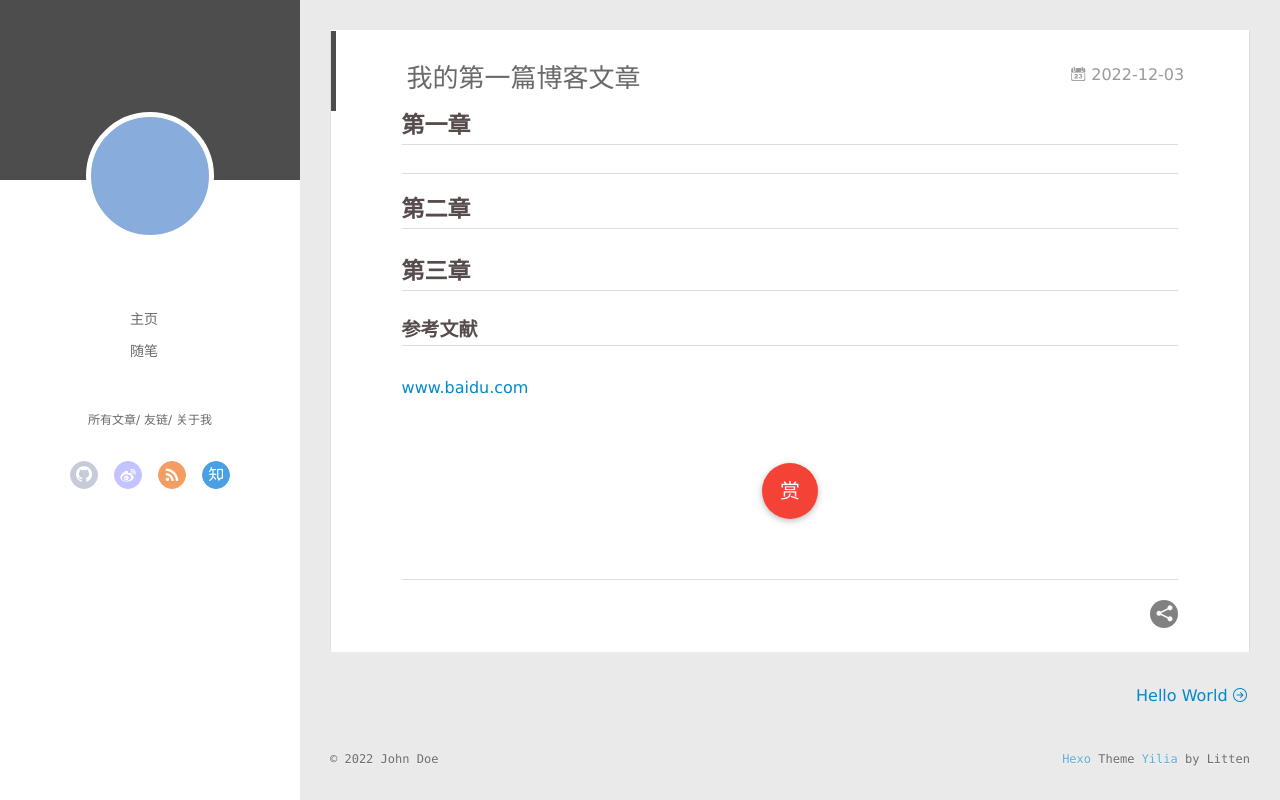
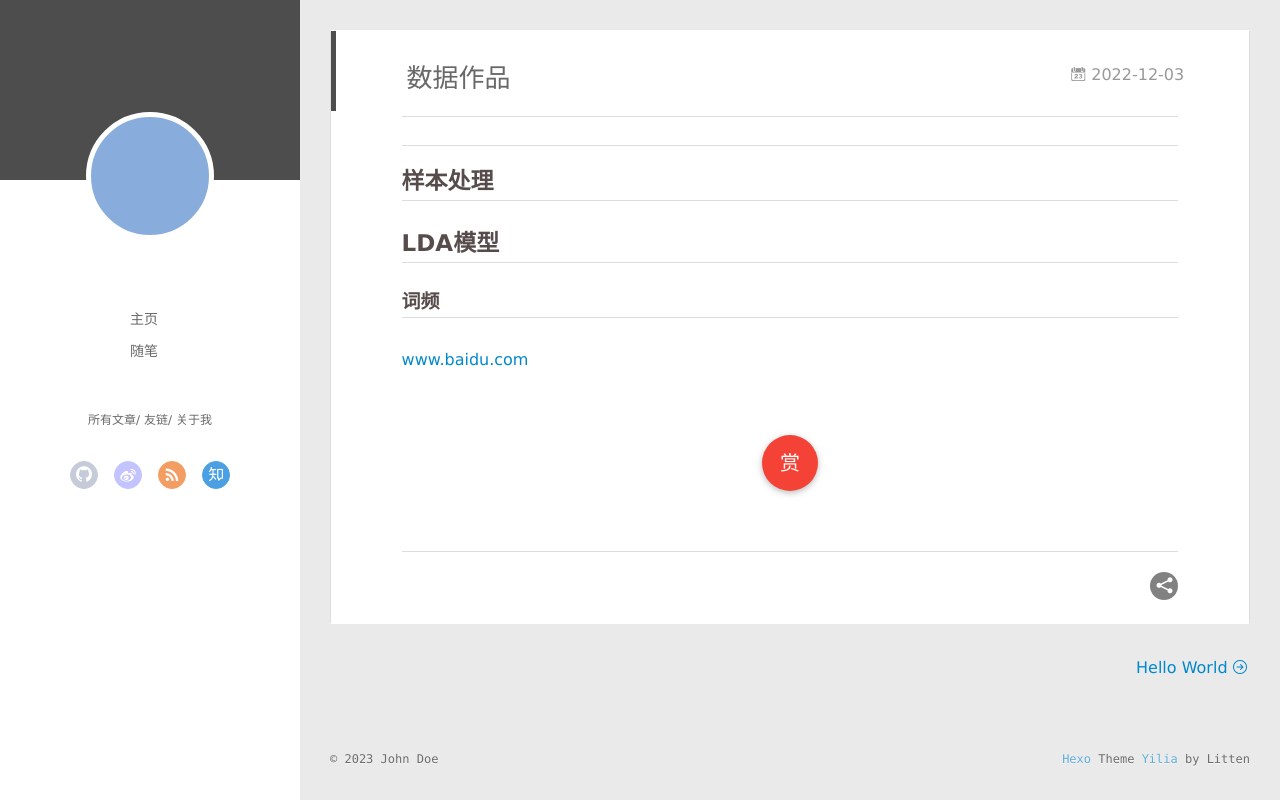
Before and after one commit to gchcode/gchcode.github.io, a plain HTML site: page 2022/12/03/我的第一篇博客文章/index.html in a window 1280 px wide. Drawn offline with Linux system fonts and the light colour scheme; no server answers.

Commit message:
Site updated: 2023-03-22 12:45:45

```diff
--- a/2022/12/03/我的第一篇博客文章/index.html
+++ b/2022/12/03/我的第一篇博客文章/index.html
@@ -6,17 +6,17 @@
   <meta name="renderer" content="webkit">
   <meta http-equiv="X-UA-Compatible" content="IE=edge" >
   <link rel="dns-prefetch" href="http://example.com">
-  <title>我的第一篇博客文章 | Hexo</title>
+  <title>数据作品 | Hexo</title>
   <meta name="viewport" content="width=device-width, initial-scale=1, maximum-scale=1">
-  <meta name="description" content="第一章 第二章第三章参考文献www.baidu.com">
+  <meta name="description" content="样本处理LDA模型词频www.baidu.com">
 <meta property="og:type" content="article">
-<meta property="og:title" content="我的第一篇博客文章">
+<meta property="og:title" content="数据作品">
 <meta property="og:url" content="http://example.com/2022/12/03/%E6%88%91%E7%9A%84%E7%AC%AC%E4%B8%80%E7%AF%87%E5%8D%9A%E5%AE%A2%E6%96%87%E7%AB%A0/index.html">
 <meta property="og:site_name" content="Hexo">
-<meta property="og:description" content="第一章 第二章第三章参考文献www.baidu.com">
+<meta property="og:description" content="样本处理LDA模型词频www.baidu.com">
 <meta property="og:locale" content="en_US">
 <meta property="article:published_time" content="2022-12-03T07:13:22.000Z">
-<meta property="article:modified_time" content="2022-12-03T07:54:16.253Z">
+<meta property="article:modified_time" content="2023-03-22T02:42:15.936Z">
 <meta property="article:author" content="John Doe">
 <meta name="twitter:card" content="summary">
 
@@ -161,7 +161,7 @@
 
 
     <h1 class="article-title" itemprop="name">
-      我的第一篇博客文章
+      数据作品
     </h1>
 
 
@@ -174,8 +174,8 @@
 
     <div class="article-entry" itemprop="articleBody">
 
-        <h2 id="第一章"><a href="#第一章" class="headerlink" title="第一章"></a>第一章</h2><hr>
-<h2 id="第二章"><a href="#第二章" class="headerlink" title="第二章"></a>第二章</h2><h2 id="第三章"><a href="#第三章" class="headerlink" title="第三章"></a>第三章</h2><h3 id="参考文献"><a href="#参考文献" class="headerlink" title="参考文献"></a>参考文献</h3><p><a target="_blank" rel="noopener" href="http://www.baidu.com/">www.baidu.com</a></p>
+        <h2 id=""><a href="#" class="headerlink" title=""></a></h2><hr>
+<h2 id="样本处理"><a href="#样本处理" class="headerlink" title="样本处理"></a>样本处理</h2><h2 id="LDA模型"><a href="#LDA模型" class="headerlink" title="LDA模型"></a>LDA模型</h2><h3 id="词频"><a href="#词频" class="headerlink" title="词频"></a>词频</h3><p><a target="_blank" rel="noopener" href="http://www.baidu.com/">www.baidu.com</a></p>
 
 
 
@@ -314,7 +314,7 @@
   <div class="outer">
     <div id="footer-info">
     	<div class="footer-left">
-    		&copy; 2022 John Doe
+    		&copy; 2023 John Doe
     	</div>
       	<div class="footer-right">
       		<a href="http://hexo.io/" target="_blank">Hexo</a>  Theme <a href="https://github.com/litten/hexo-theme-yilia" target="_blank">Yilia</a> by Litten
```
Also changed, not shown: 2022/12/03/hello-world/index.html (+2 -2 lines), archives/2022/12/index.html (+2 -2 lines), archives/2022/index.html (+2 -2 lines), archives/index.html (+2 -2 lines), index.html (+4 -4 lines).
